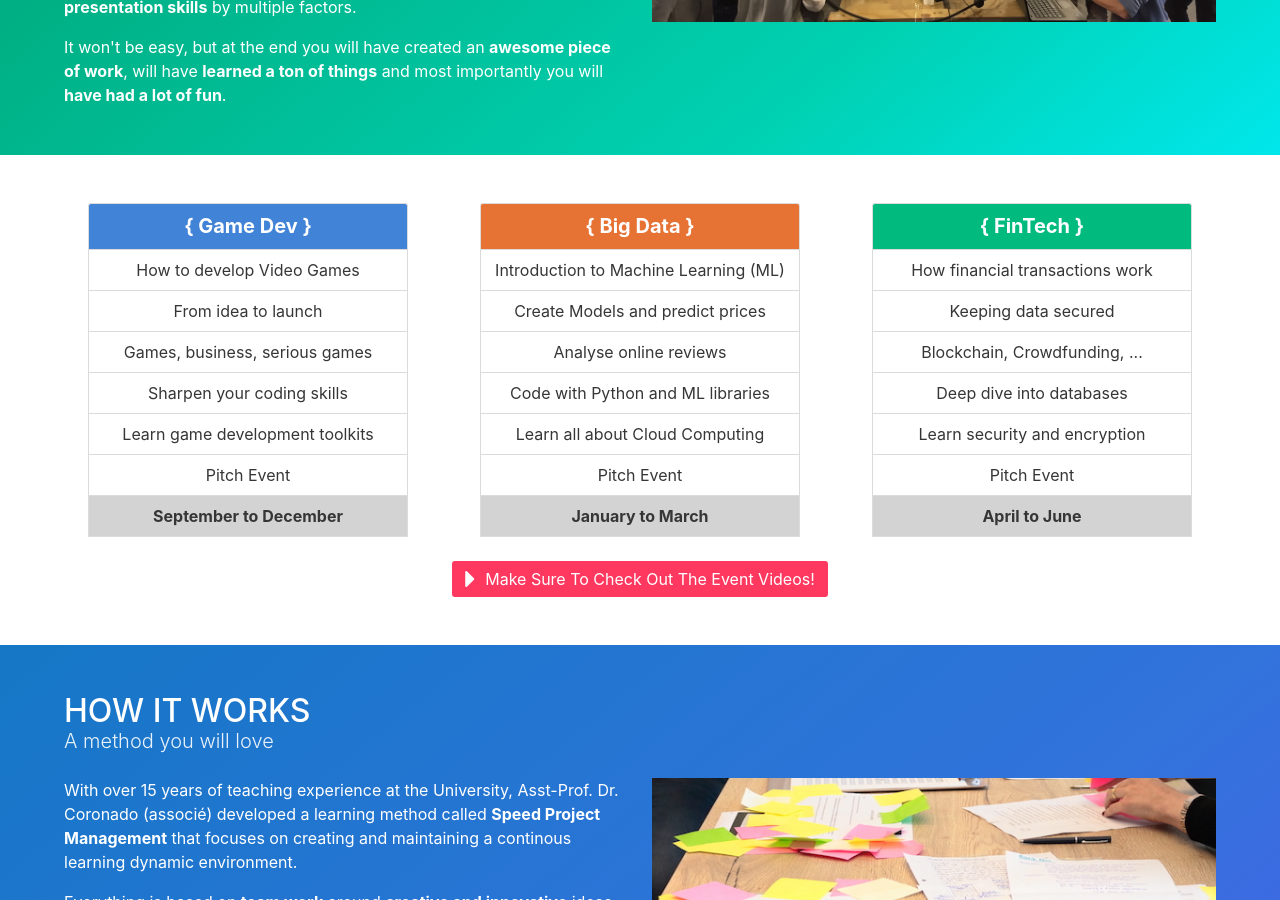
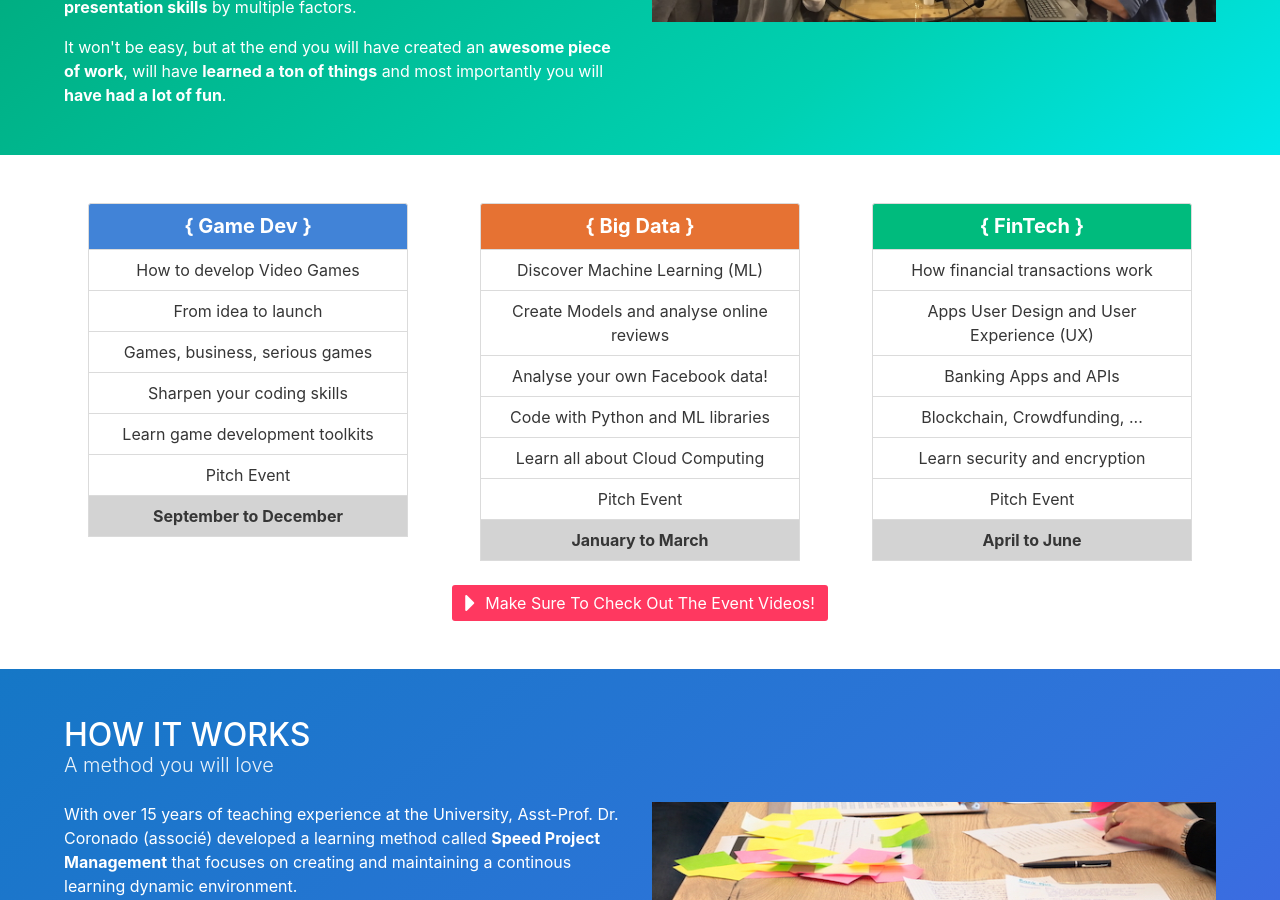
Before and after one commit to LuxembourgTechSchool/luxembourgtechschool.github.io, a Jekyll site: the page built from index.html, in a window 1280 px wide and 900 px high, scrolled down 2627 px. Built offline with Jekyll 4.4.1, drawn with Linux system fonts in a browser that asks for light colours; comment, search, counter and statistics services are not loaded; some of the changed text lies outside the part shown.

Commit message:
some additional wording

```diff
--- a/index.html
+++ b/index.html
@@ -208,9 +208,9 @@ layout: default
           { Big Data }
           </p>
 
-          <div class="panel-block">Introduction to Machine Learning (ML)</div>
-          <div class="panel-block">Create Models and predict prices</div>
-          <div class="panel-block">Analyse online reviews</div>
+          <div class="panel-block">Discover Machine Learning (ML)</div>
+          <div class="panel-block">Create Models and analyse online reviews</div>
+          <div class="panel-block">Analyse your own Facebook data!</div>
           <div class="panel-block">Code with Python and ML libraries</div>
           <div class="panel-block">Learn all about Cloud Computing</div>
           <div class="panel-block">Pitch Event</div>
@@ -229,9 +229,9 @@ layout: default
           </p>
 
           <div class="panel-block">How financial transactions work</div>
-          <div class="panel-block">Keeping data secured</div>
+          <div class="panel-block">Apps User Design and User Experience (UX)</div>
+          <div class="panel-block">Banking Apps and APIs</div>
           <div class="panel-block">Blockchain, Crowdfunding, ...</div>
-          <div class="panel-block">Deep dive into databases</div>
           <div class="panel-block">Learn security and encryption</div>
           <div class="panel-block">Pitch Event</div>
 
@@ -300,7 +300,7 @@ layout: default
           <p>Nothing kills your motivation more than working on something you do not feel passionate about.
           There is no secret. You heard the <strong>"do what you love"</strong>. Well, once you do what you really like, you will discover the kind of <strong>motivation, drive and success</strong> that will propel you further forward than any other method.</p>
 
-          <p>That is why we allow you to <strong>work on your own project</strong>. The scope is wide open. You propose what you like. <strong>We help, guide and advise you at every moment.</strong></p>
+          <p>That is why we encourage you to <strong>work on your own project</strong>. The scope is wide open and we provide you with a <strong>Playground - The Place to develop your ideas</strong>. You propose what you like. <strong>We help, guide and advise you at every moment.</strong></p>
 
         </div>
       </div>
```
